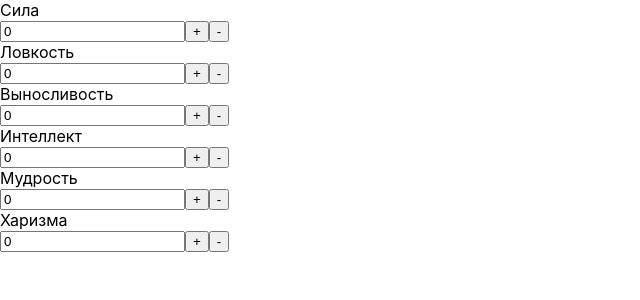
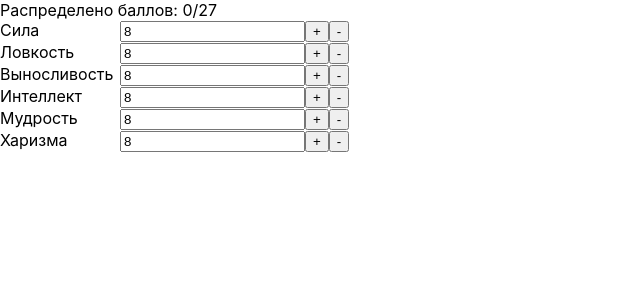
Before and after one commit to TrikVetra/point-by, a React (Create React App) app: page / in a window 1280 px wide. Shown: the top 300 px of the page, without its empty margins (0-640 px from the left). Built offline with nearby package versions, Linux system fonts and the light colour scheme.

Commit message:
base Css corrected

```diff
--- a/src/Redux/CalcReducer.js
+++ b/src/Redux/CalcReducer.js
@@ -4,14 +4,14 @@ export const calcSlice = createSlice({
   name: 'counter',
   initialState: {
     MaxPoints: 27,
-    UsedPoints: 8,
+    UsedPoints: 0,
     Сhars: [
-        {name: 'Сила', points: 0},
-        {name: 'Ловкость', points: 0},
-        {name: 'Выносливость', points: 0},
-        {name: 'Интеллект', points: 0},
-        {name: 'Мудрость', points: 0},
-        {name: 'Харизма', points: 0},
+        {name: 'Сила', points: 8},
+        {name: 'Ловкость', points: 8},
+        {name: 'Выносливость', points: 8},
+        {name: 'Интеллект', points: 8},
+        {name: 'Мудрость', points: 8},
+        {name: 'Харизма', points: 8},
     ]
   },
   reducers: {
--- a/src/UI/CalculatorFields.jsx
+++ b/src/UI/CalculatorFields.jsx
@@ -1,7 +1,7 @@
 import FieldForm from "./FieldForm"
 
 const CalculatorFields = (props) => {
-    console.log(props.state.Сhars)
+    console.log(props.state)
 
     let calculatorField = props.state.Сhars.map(
         field => <FieldForm name={field.name} points={field.points} />
@@ -13,8 +13,14 @@ const CalculatorFields = (props) => {
 
     return (
         <div>
-            {calculatorField}
+            <div>
+                Распределено баллов: {props.state.UsedPoints}/{props.state.MaxPoints}
+            </div>
+            <div>
+                {calculatorField}
+            </div>
         </div>
+
     )
 }
 
--- a/src/UI/FieldForm.jsx
+++ b/src/UI/FieldForm.jsx
@@ -1,22 +1,22 @@
-// import { useFormik, replace } from "formik";
-
-// import React from "react";
 
 import { Formik } from "formik";
-
 import React from "react";
+import style from "./FieldForm.module.css"
 
 const ClickHandler = (e, setFieldValue, values) => {
   let newValue = Number(values.points)
-  if (e.target.name === 'plus' && values.points < 99) newValue++
-  else if (e.target.name === 'minus' && values.points > 0) newValue--
+  if (e.target.name === 'plus' && values.points < 15) {
+    newValue++
+
+  }
+  else if (e.target.name === 'minus' && values.points > 8) newValue--
   setFieldValue("points", newValue)
 }
 
 const FieldForm = (props) => {
   return (
-    <div>
-      <div>{props.name}</div>
+    <div className={style.fieldWrapper}>
+      <div className={style.fieldName}>{props.name}</div>
       <Formik
         initialValues={{ points: props.points }}
         validate={values => {
--- /dev/null
+++ b/src/UI/FieldForm.module.css
@@ -0,0 +1,7 @@
+.fieldWrapper {
+    display: flex;
+}
+
+.fieldName{
+    width: 120px;
+}
```
